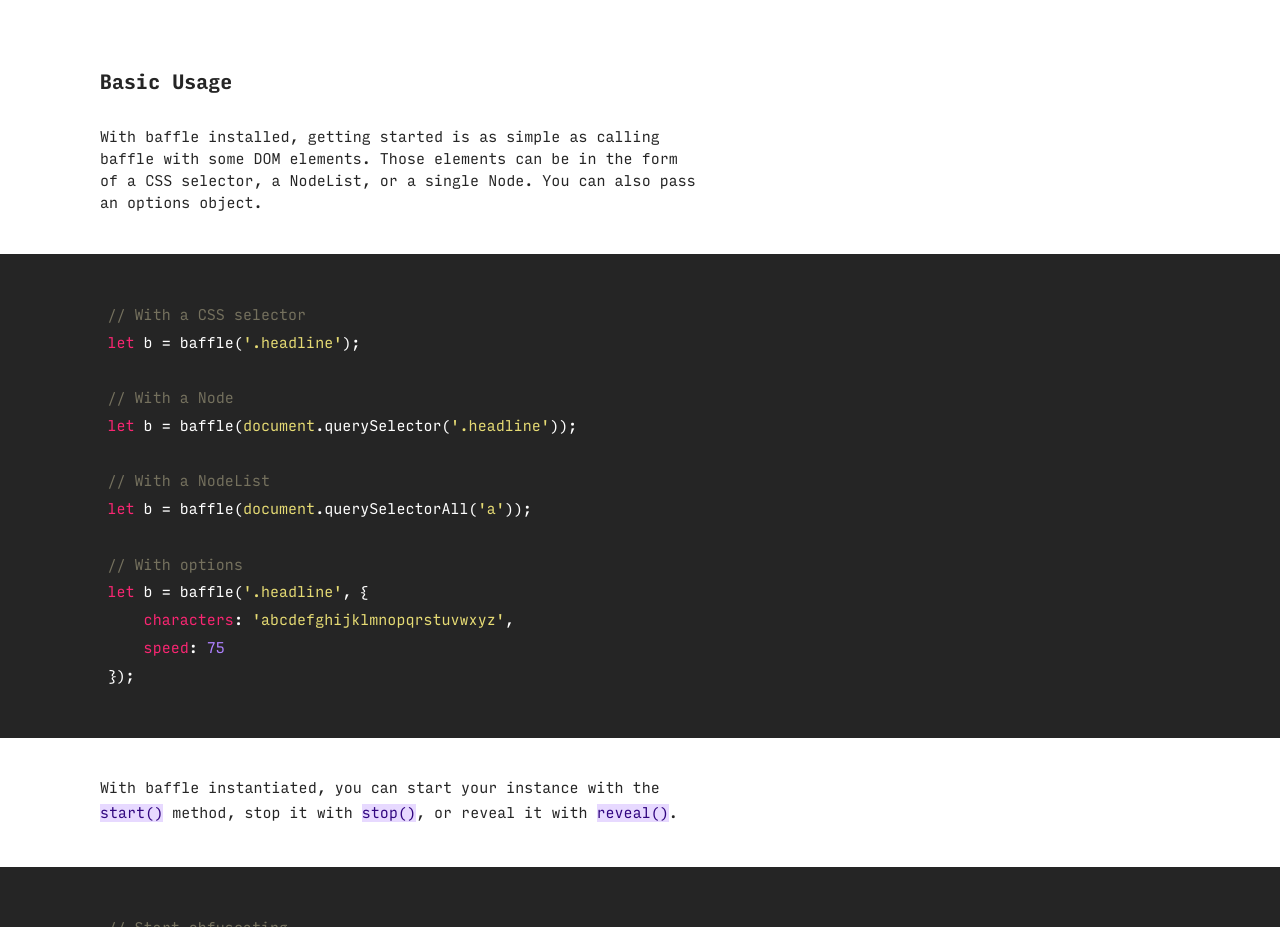
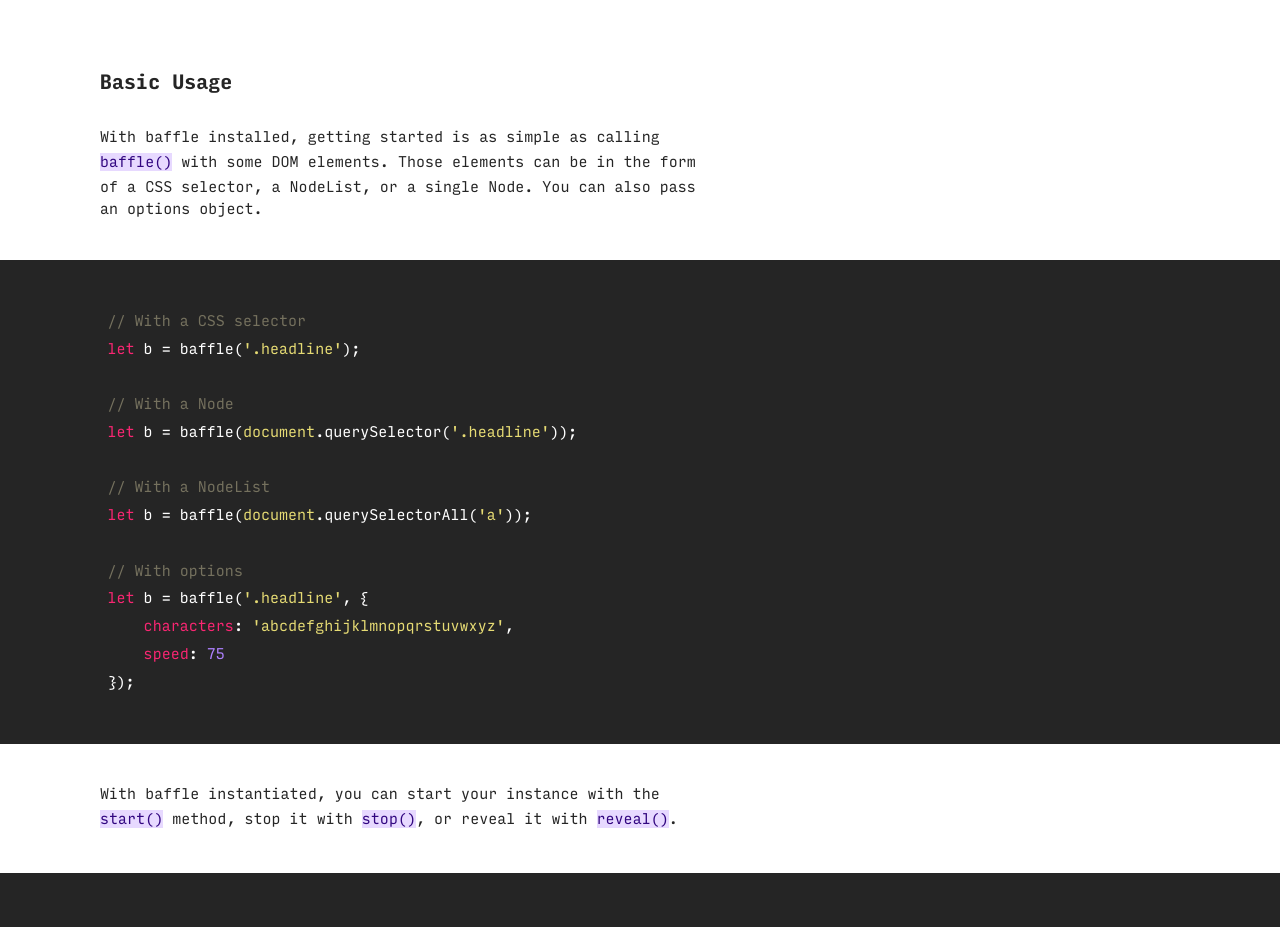
Before and after one commit to camwiegert/baffle, a website built with webpack: page index.html in a window 1280 px wide. Shown: the part 1040-1967 px from the top of the page. Built offline with nearby package versions, Linux system fonts and the light colour scheme.

Commit message:
Update basic usage intro to show inline baffle call

```diff
--- a/index.html
+++ b/index.html
@@ -38,7 +38,7 @@ someAsyncFunction(result => {
         <section id="basics">
             <div class="wrap">
                 <h3 class="sectionHeader"><a href="#basics">Basic Usage</a></h3>
-                <p>With baffle installed, getting started is as simple as calling baffle with some DOM elements. Those elements can be in the form of a CSS selector, a NodeList, or a single Node. You can also pass an options object.</p>
+                <p>With baffle installed, getting started is as simple as calling <code>baffle()</code> with some DOM elements. Those elements can be in the form of a CSS selector, a NodeList, or a single Node. You can also pass an options object.</p>
             </div>
 <pre class="codeBlock"><code class="javascript">// With a CSS selector
 let b = baffle('.headline');
```
